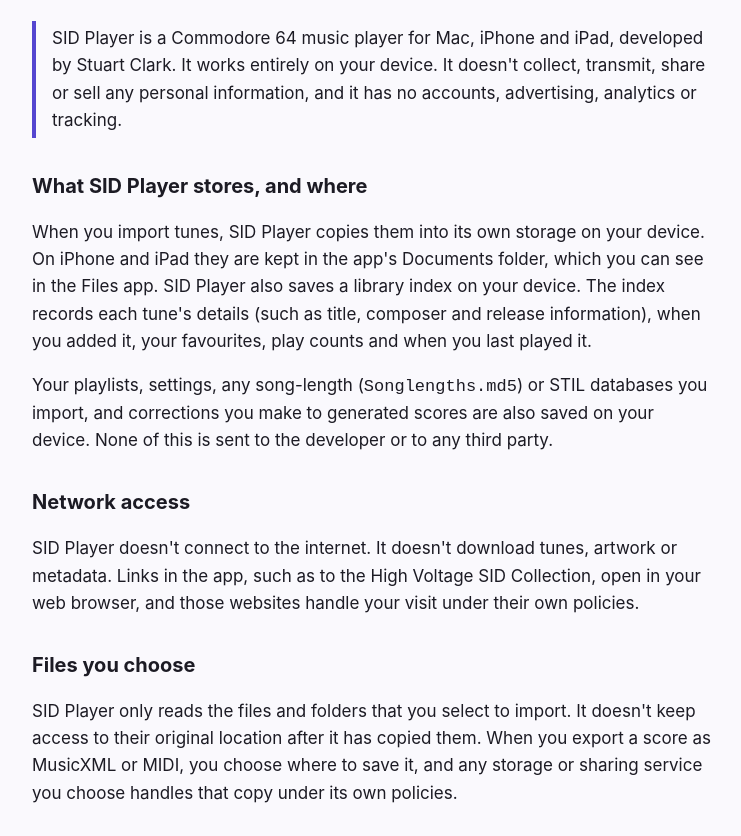
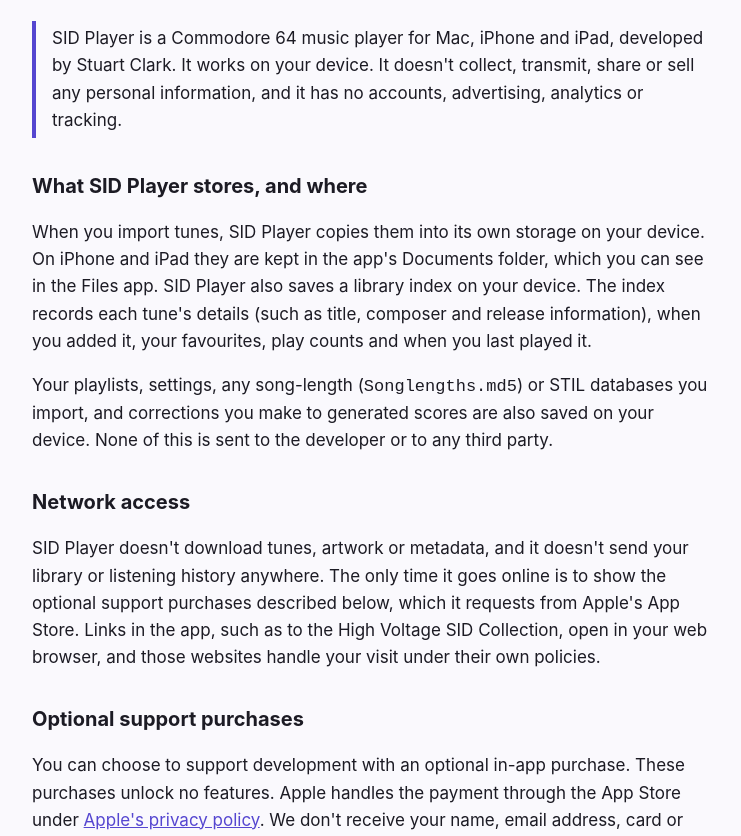
Before and after one commit to Stuart-Clark192/SIDPlayer, a plain HTML site: page privacy-policy.html in a window 1280 px wide. Shown: the part 110-946 px from the top of the page, without its empty margins (268-1009 px from the left). Drawn offline with Linux system fonts and the light colour scheme.

Commit message:
Cover optional support purchases in privacy policy and support
Co-Authored-By: Claude Opus 5.5 <noreply@anthropic.com>

```diff
--- a/privacy-policy.html
+++ b/privacy-policy.html
@@ -25,14 +25,17 @@
   <h1>SID Player Privacy Policy</h1>
   <p class="updated">Last updated <time datetime="2026-11-25">25 November 2026</time></p>
 
-  <p class="summary">SID Player is a Commodore 64 music player for Mac, iPhone and iPad, developed by Stuart Clark. It works entirely on your device. It doesn't collect, transmit, share or sell any personal information, and it has no accounts, advertising, analytics or tracking.</p>
+  <p class="summary">SID Player is a Commodore 64 music player for Mac, iPhone and iPad, developed by Stuart Clark. It works on your device. It doesn't collect, transmit, share or sell any personal information, and it has no accounts, advertising, analytics or tracking.</p>
 
   <h2>What SID Player stores, and where</h2>
   <p>When you import tunes, SID Player copies them into its own storage on your device. On iPhone and iPad they are kept in the app's Documents folder, which you can see in the Files app. SID Player also saves a library index on your device. The index records each tune's details (such as title, composer and release information), when you added it, your favourites, play counts and when you last played it.</p>
   <p>Your playlists, settings, any song-length (<code>Songlengths.md5</code>) or STIL databases you import, and corrections you make to generated scores are also saved on your device. None of this is sent to the developer or to any third party.</p>
 
   <h2>Network access</h2>
-  <p>SID Player doesn't connect to the internet. It doesn't download tunes, artwork or metadata. Links in the app, such as to the High Voltage SID Collection, open in your web browser, and those websites handle your visit under their own policies.</p>
+  <p>SID Player doesn't download tunes, artwork or metadata, and it doesn't send your library or listening history anywhere. The only time it goes online is to show the optional support purchases described below, which it requests from Apple's App Store. Links in the app, such as to the High Voltage SID Collection, open in your web browser, and those websites handle your visit under their own policies.</p>
+
+  <h2>Optional support purchases</h2>
+  <p>You can choose to support development with an optional in-app purchase. These purchases unlock no features. Apple handles the payment through the App Store under <a href="https://www.apple.com/legal/privacy/">Apple's privacy policy</a>. We don't receive your name, email address, card or bank details. SID Player doesn't keep a record of your purchases; Apple gives us sales reports that do not identify you.</p>
 
   <h2>Files you choose</h2>
   <p>SID Player only reads the files and folders that you select to import. It doesn't keep access to their original location after it has copied them. When you export a score as MusicXML or MIDI, you choose where to save it, and any storage or sharing service you choose handles that copy under its own policies.</p>
```
Also changed, not shown: support.html (+4 -1 lines).
